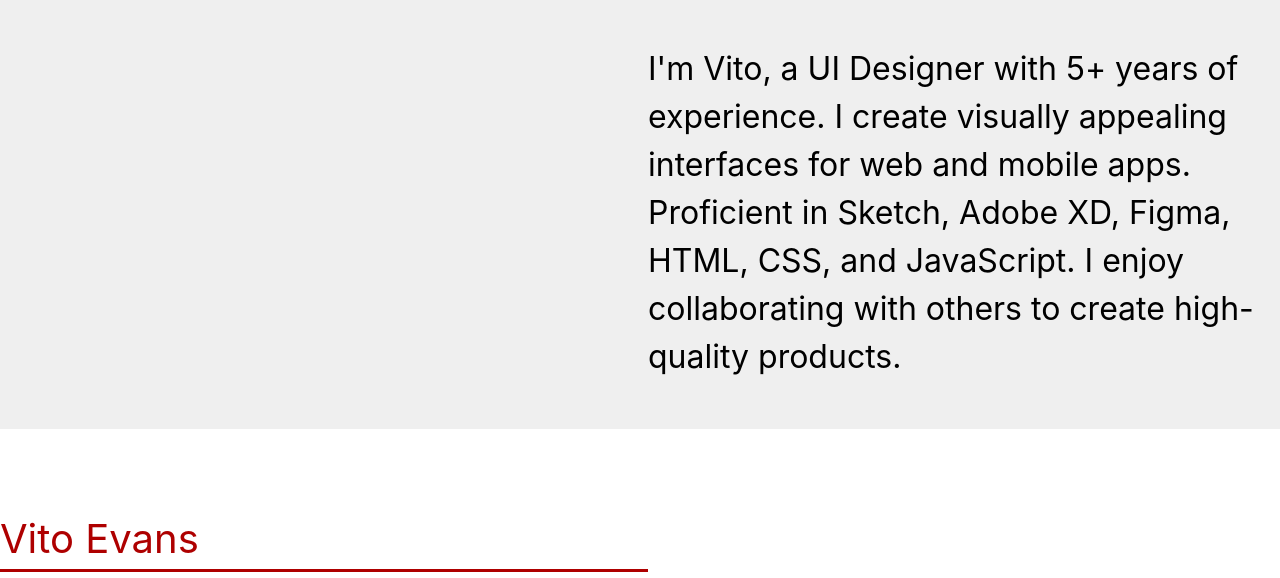
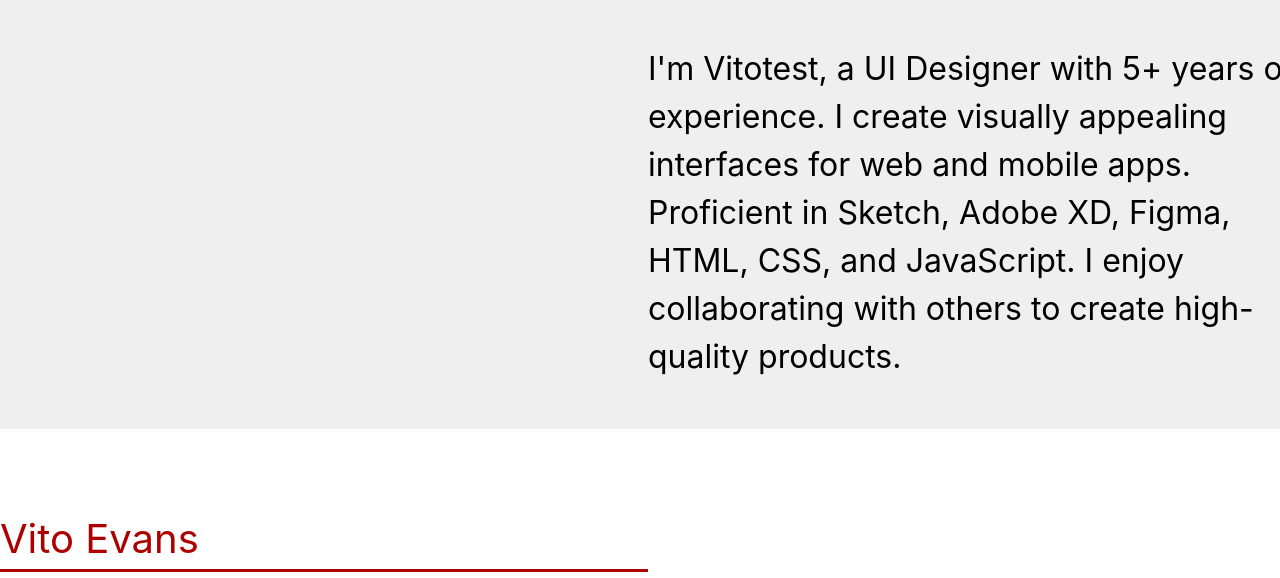
Before and after one commit to luhelen/HTMLCSSWIN, a plain HTML site: page index.html in a window 1280 px wide. Shown: the part 847-1425 px from the top of the page. Drawn offline with Linux system fonts and the light colour scheme; a web font is replaced by a local one.

Commit message:
Update index.html

```diff
--- a/index.html
+++ b/index.html
@@ -25,7 +25,7 @@
     </div>
     <div class="resume-content mb-80">
       <div class="container pt-48">
-      <p class="resume-title  font-32">I'm Vito, a UI Designer with 5+ years of experience. I create visually appealing interfaces for web and mobile apps. Proficient in Sketch, Adobe XD, Figma, HTML, CSS, and JavaScript. I enjoy collaborating with others to create high-quality products.</p>
+      <p class="resume-title  font-32">I'm Vitotest, a UI Designer with 5+ years of experience. I create visually appealing interfaces for web and mobile apps. Proficient in Sketch, Adobe XD, Figma, HTML, CSS, and JavaScript. I enjoy collaborating with others to create high-quality products.</p>
       </div>
     </div>
     <div class="container mb-160 ">
```
